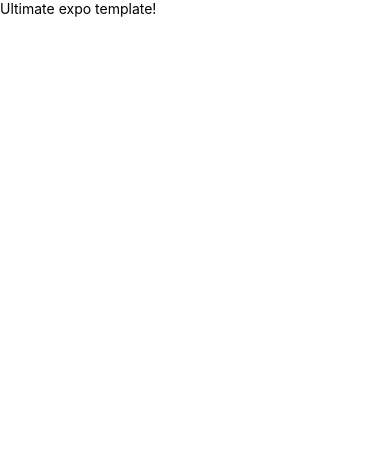
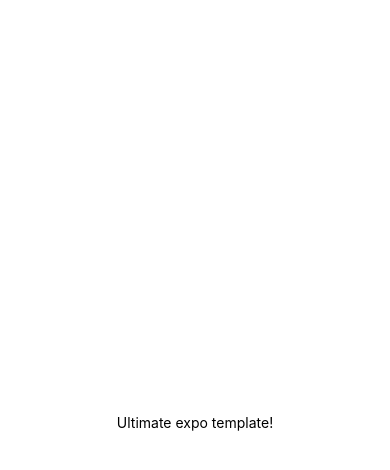
Before and after one commit to hugolima03/ultimate-expo-template, a React Native app: screen / in a window 390 px wide. Shown: the top 470 px of the page. Built offline with nearby package versions, Linux system fonts and the light colour scheme.

Commit message:
adding styled-components

```diff
--- a/package.json
+++ b/package.json
@@ -21,7 +21,8 @@
     "expo": "~48.0.6",
     "expo-status-bar": "~1.4.4",
     "react": "18.2.0",
-    "react-native": "0.71.3"
+    "react-native": "0.71.3",
+    "styled-components": "^5.3.8"
   },
   "devDependencies": {
     "@babel/core": "^7.20.0",
@@ -29,6 +30,7 @@
     "@testing-library/react-native": "^11.5.4",
     "@types/jest": "^29.4.0",
     "@types/react": "~18.0.14",
+    "@types/styled-components-react-native": "^5.2.1",
     "@typescript-eslint/eslint-plugin": "^5.54.1",
     "@typescript-eslint/parser": "^5.54.1",
     "eslint": "^8.35.0",
--- a/src/components/Main/index.tsx
+++ b/src/components/Main/index.tsx
@@ -1,11 +1,13 @@
+import { Text } from 'react-native'
 import { StatusBar } from 'expo-status-bar'
-import { Text, View } from 'react-native'
+
+import * as S from './styles'
 
 export default function App() {
   return (
-    <View>
+    <S.Wrapper>
       <Text>Ultimate expo template!</Text>
       <StatusBar style="auto" />
-    </View>
+    </S.Wrapper>
   )
 }
--- /dev/null
+++ b/src/components/Main/styles.tsx
@@ -0,0 +1,8 @@
+import styled from 'styled-components/native'
+
+export const Wrapper = styled.View`
+  flex: 1;
+  background-color: #fff;
+  align-items: center;
+  justify-content: center;
+`
```
Also changed, not shown: 1 other file (tests, documents, lock files or other folders).
